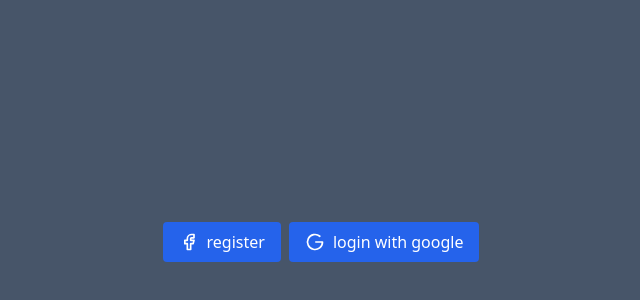
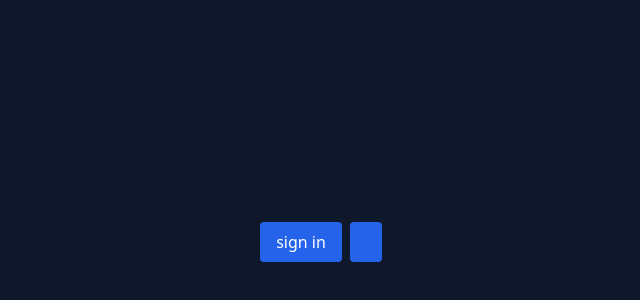
Before and after one commit to garudaputro/belajar-react, a React (Vite) app: page / in a window 1280 px wide. Shown: the part 158-458 px from the top of the page, without its empty margins (319-959 px from the left). Built offline with nearby package versions, Linux system fonts and the light colour scheme.

Commit message:
componen button

```diff
--- a/package.json
+++ b/package.json
@@ -10,9 +10,11 @@
         "preview": "vite preview"
     },
     "dependencies": {
-        "@tabler/icons": "^1.101.0",
+        "@heroicons/react": "^2.0.12",
+        "@tabler/icons": "^1.102.0",
         "react": "^18.2.0",
-        "react-dom": "^18.2.0"
+        "react-dom": "^18.2.0",
+        "yarn": "^1.22.19"
     },
     "devDependencies": {
         "@types/react": "^18.0.17",
--- a/src/App.jsx
+++ b/src/App.jsx
@@ -1,37 +1,18 @@
-import { IconBrandFacebook, IconBrandGoogle } from "@tabler/icons";
+import { IconBrandGoogle, IconBrandTelegram } from '@tabler/icons';
+import Button from './components/Button';
 
 const App = () => {
     return (
-        <div className='bg-slate-600 grid place-content-center min-h-screen '>
-            <div className="flex gap-x-2">
-
-            <Button>
-                <IconBrandFacebook/>
+        <div className='bg-slate-900 grid place-content-center min-h-screen'>
+            <div className='flex gap-x-2'>
+                <Button text='sign in' />
+                <Button>
+                    <IconBrandTelegram />
                     register
-
-            </Button>
-            <Button>
-                    <IconBrandGoogle/>
-                    login with google
-            </Button>
-
+                </Button>
             </div>
-
         </div>
     );
 };
 
-
-
-const Button = (props) => {
-    return (
-        <button className={"[&>svg]:w-5 [&>svg]h-5 [&>svg]stroke-5 bg-blue-600 items-center gap-x-2 flex hover:bg-blue-500 transition text-white px-4 py-2 rounded"}>
-                {props.text || props.children}
-           </button>
-    )
-}
-
-
-
-
 export default App;
--- /dev/null
+++ b/src/components/Button.jsx
@@ -0,0 +1,9 @@
+const Button = (props) => {
+    return (
+        <button className='bg-blue-600 text-white px-4 py-2 rounded'>
+            {props.text}
+        </button>
+    );
+};
+
+export default Button;
--- /dev/null
+++ b/src/components/PlaceContentCenter.jsx
@@ -0,0 +1,11 @@
+const PlaceContentCenter = ({ children }) => {
+    return (
+        <div className='bg-black'>
+            <div className='bg-violet-900/20 min-h-screen text-violet-50 flex items-center justify-center antialiased tracking-tight'>
+                <div className='max-w-lg   w-full'>{children}</div>
+            </div>
+        </div>
+    );
+};
+
+export default PlaceContentCenter;
--- /dev/null
+++ b/src/components/Todo.jsx
@@ -0,0 +1,5 @@
+const Todo = () => {
+    return <div>hello todo</div>;
+};
+
+export default Todo;
```
Also changed, not shown: 1 other file (tests, documents, lock files or other folders).
